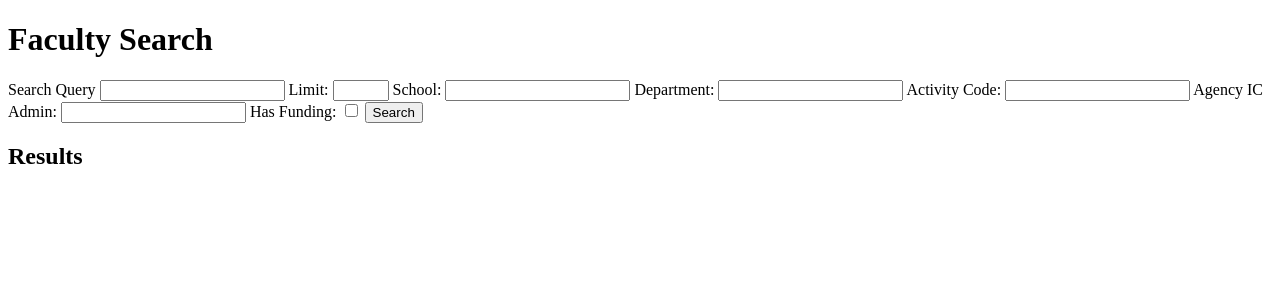
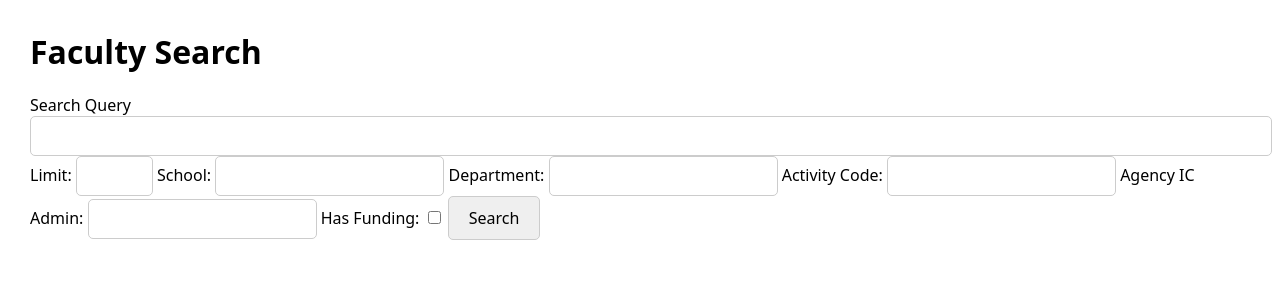
Before and after one commit to uvarc/uvarc-dac-foi, a Flask app: page / in a window 1280 px wide. Shown: the top 300 px of the page. Run offline with Flask 3, Linux system fonts and the light colour scheme.

Commit message:
more styling, fixed results heading not being hidden

```diff
--- a/frontend/html/search.html
+++ b/frontend/html/search.html
@@ -2,7 +2,7 @@
 <html lang="en">
 <head>
     <meta charset="UTF-8">
-    <!-- TODO: add title element -->
+    <title>Faculty Search</title>
     <link rel="stylesheet" href="static/css/style.css">
 </head>
 <body>
@@ -12,9 +12,11 @@
         <span id="facultyDetails"></span>
     </div>
     <form id="searchForm">
+        <div id="queryDiv">
             <label for="query">Search Query</label>
             <input type="text" id="query" name="query" required>
-
+        </div>
+        <div>
             <label for="limit">Limit:</label>
             <input type="number" id="limit" name="limit" min="1" max="50" required>
 
@@ -34,9 +36,10 @@
             <input type="checkbox" id="has_funding" name="has_funding">
 
             <button type="submit">Search</button>
+        </div>
     </form>
 
-    <h2 id="resultsHeading">Results</h2>
+    <h2 id="resultsHeading" class="hidden">Results</h2>
     <div id="results">
     </div>
 
--- a/frontend/html/static/css/style.css
+++ b/frontend/html/static/css/style.css
@@ -1,12 +1,36 @@
+body {
+    font-family: system-ui, -apple-system, BlinkMacSystemFont, 'Segoe UI', Roboto, Oxygen, Ubuntu, Cantarell, 'Open Sans', 'Helvetica Neue', sans-serif;
+    margin: 30px;
+}
+
+input[type="text"], input[type="number"] {
+    padding: 10px;
+    font-size: 16px;
+    border: 1px solid #ccc;
+    border-radius: 5px;
+}
+
+#queryDiv, #queryDiv input {
+    width: 100%;
+}
+
+button {
+    font-family: system-ui, -apple-system, BlinkMacSystemFont, 'Segoe UI', Roboto, Oxygen, Ubuntu, Cantarell, 'Open Sans', 'Helvetica Neue', sans-serif;
+    padding: 10px 20px;
+    font-size: 16px;
+    border: 1px solid #ccc;
+    border-radius: 5px;
+    cursor: pointer;
+}
+
 .hidden {
     display: none;
 }
 
 .result {
     /* Add space between results */
-    margin-bottom: 40px;
-    /* Add a divider for clarity */
-    border-bottom: 1px solid #ccc;
-    /* Add padding within the result container */
-    padding-bottom: 20px;
+    margin-bottom: 20px;
+    box-shadow: 0 2px 8px 0 rgba(0,0,0,0.2);
+    border-radius: 10px;
+    padding: 20px;
 }
```
Also changed, not shown: frontend/html/static/js/search.js (+20 -18 lines). Lines whose indentation alone changed are shown as unchanged.
